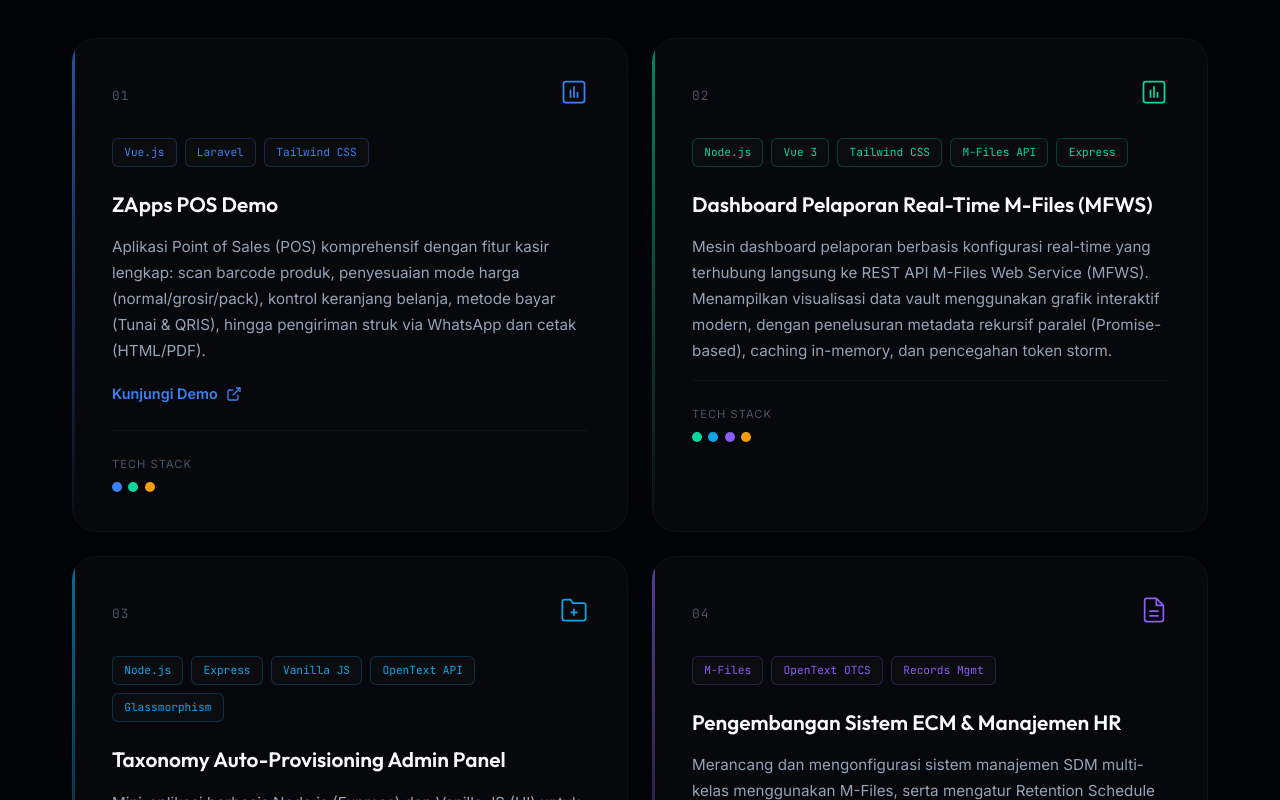
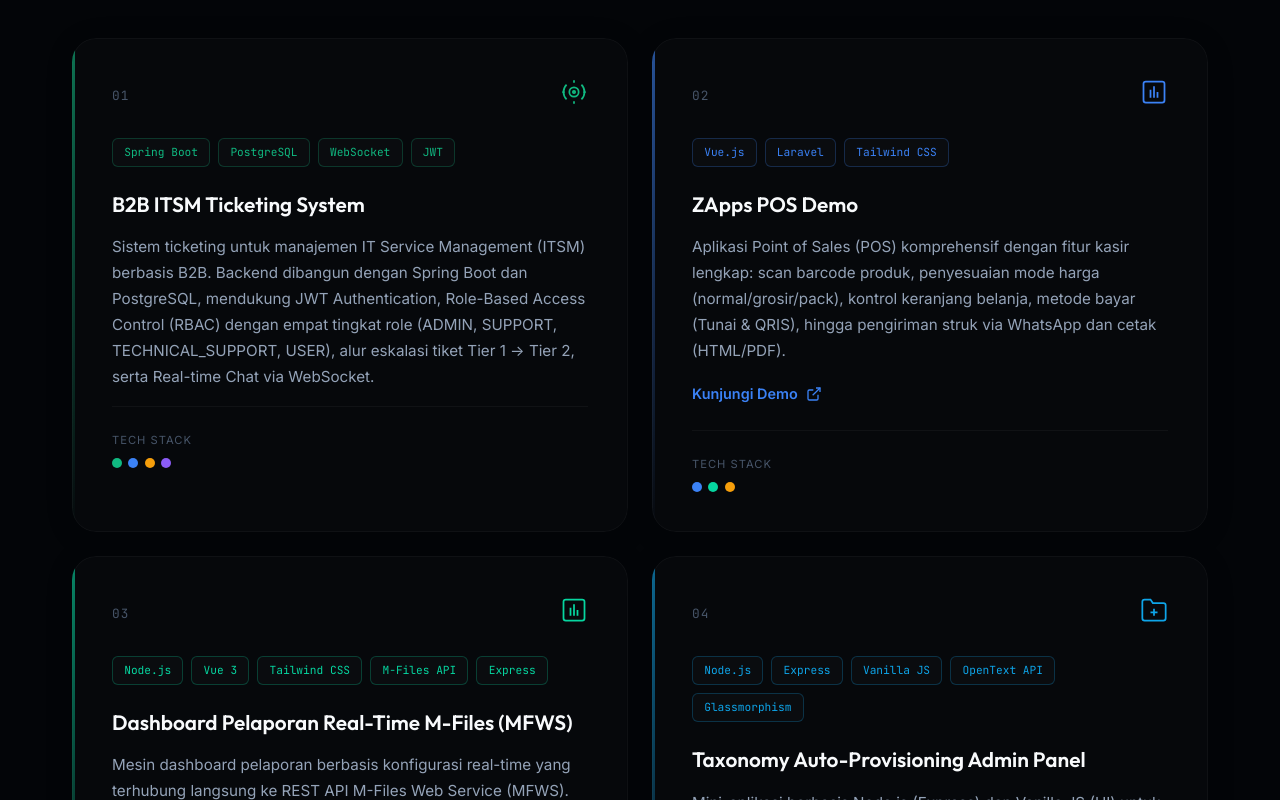
Before and after one commit to mdibalikw/portofolio-wahyu, a Vue app: page / in a window 1280 px wide. Shown: the part 2620-3420 px from the top of the page. Built offline with nearby package versions, Linux system fonts and the light colour scheme.

Commit message:
feat: add B2B ITSM Ticketing System project

```diff
--- a/src/components/ProjectsSection.vue
+++ b/src/components/ProjectsSection.vue
@@ -128,6 +128,17 @@
 import { ref, onMounted, onUnmounted } from 'vue'
 
 const projects = [
+  {
+    title: 'B2B ITSM Ticketing System',
+    description: 'Sistem ticketing untuk manajemen IT Service Management (ITSM) berbasis B2B. Backend dibangun dengan Spring Boot dan PostgreSQL, mendukung JWT Authentication, Role-Based Access Control (RBAC) dengan empat tingkat role (ADMIN, SUPPORT, TECHNICAL_SUPPORT, USER), alur eskalasi tiket Tier 1 → Tier 2, serta Real-time Chat via WebSocket.',
+    tags: ['Spring Boot', 'PostgreSQL', 'WebSocket', 'JWT'],
+    accent: 'linear-gradient(180deg, #10b981, transparent)',
+    iconColor: '#10b981',
+    tagBorder: 'rgba(16, 185, 129, 0.25)',
+    tagColor: '#10b981',
+    dots: ['#10b981', '#3b82f6', '#f59e0b', '#8b5cf6'],
+    icon: 'helpdesk'
+  },
   {
     title: 'ZApps POS Demo',
     description: 'Aplikasi Point of Sales (POS) komprehensif dengan fitur kasir lengkap: scan barcode produk, penyesuaian mode harga (normal/grosir/pack), kontrol keranjang belanja, metode bayar (Tunai & QRIS), hingga pengiriman struk via WhatsApp dan cetak (HTML/PDF).',
```
